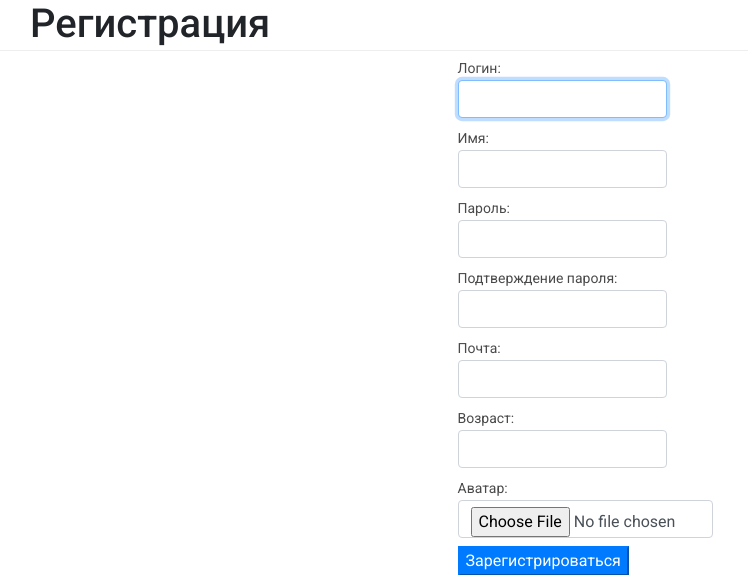
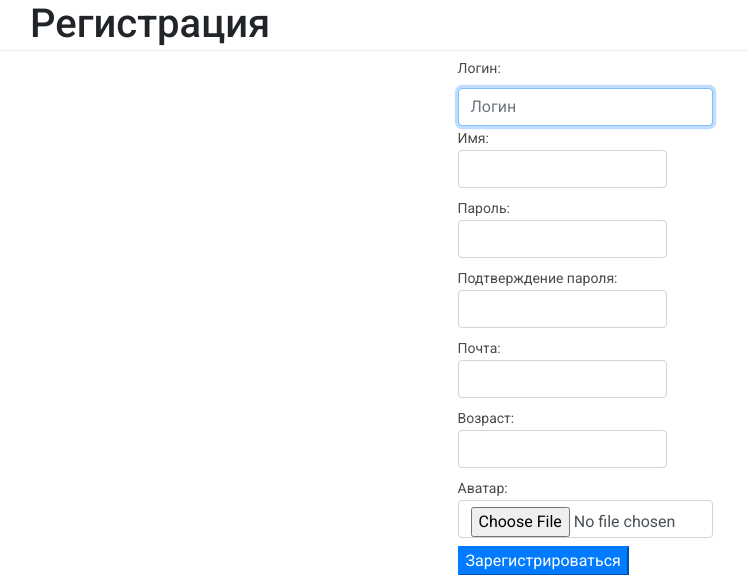
Before and after one commit to azozrazoz/stepshop_sdp_202, a Django app: page /auth/register/ in a window 1280 px wide. Shown: the part 140-715 px from the top of the page, without its empty margins (55-803 px from the left). Run offline with Django 4.2, Linux system fonts and the light colour scheme; some libraries are stand-ins or nearby versions.

Commit message:
add lesson_07 files

```diff
--- a/stepshop/authapp/forms.py
+++ b/stepshop/authapp/forms.py
@@ -17,6 +17,17 @@ class ShopUserLoginForm(AuthenticationForm):
 
 
 class ShopUserRegisterForm(UserCreationForm):
+    username = forms.CharField(
+        max_length=128,
+        widget=forms.TextInput(
+            attrs={
+                'class': 'form-control',
+                'placeholder': 'Логин',
+                'id': 'login',
+            }
+        )
+    )
+
     class Meta:
         model = ShopUser
         fields = {'username', 'first_name', 'password1', 'password2', 'email', 'age', 'avatar'}
--- a/stepshop/stepshop/templates/authapp/register.html
+++ b/stepshop/stepshop/templates/authapp/register.html
@@ -13,9 +13,8 @@
             <form class="form-horizontal" action="{% url 'auth:register' %}" method="post" enctype="multipart/form-data">
                 {% csrf_token %}
                 <p>
-                    <label>Логин:
+                    <label for="login">Логин:</label>
                         {{ register_form.username }}
-                    </label>
                 </p>
                 <p>
                     <label>Имя:
```
